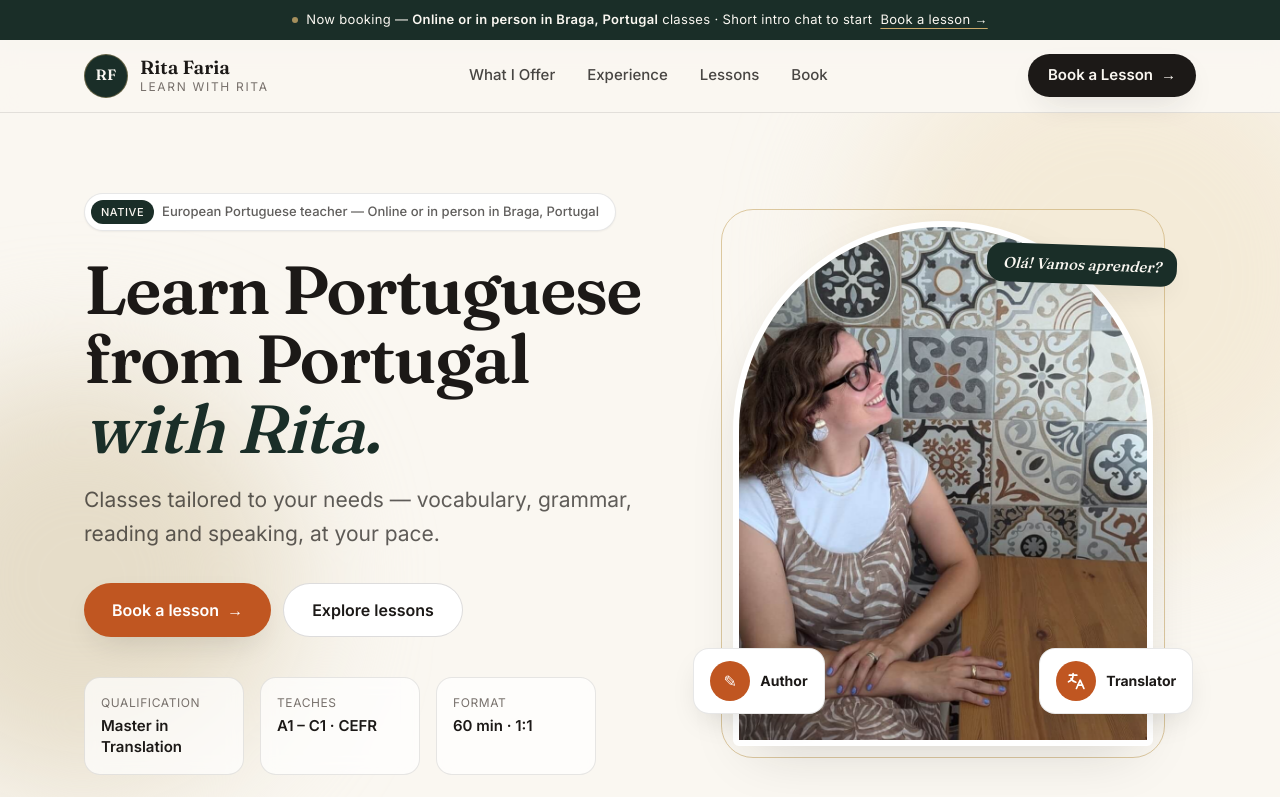
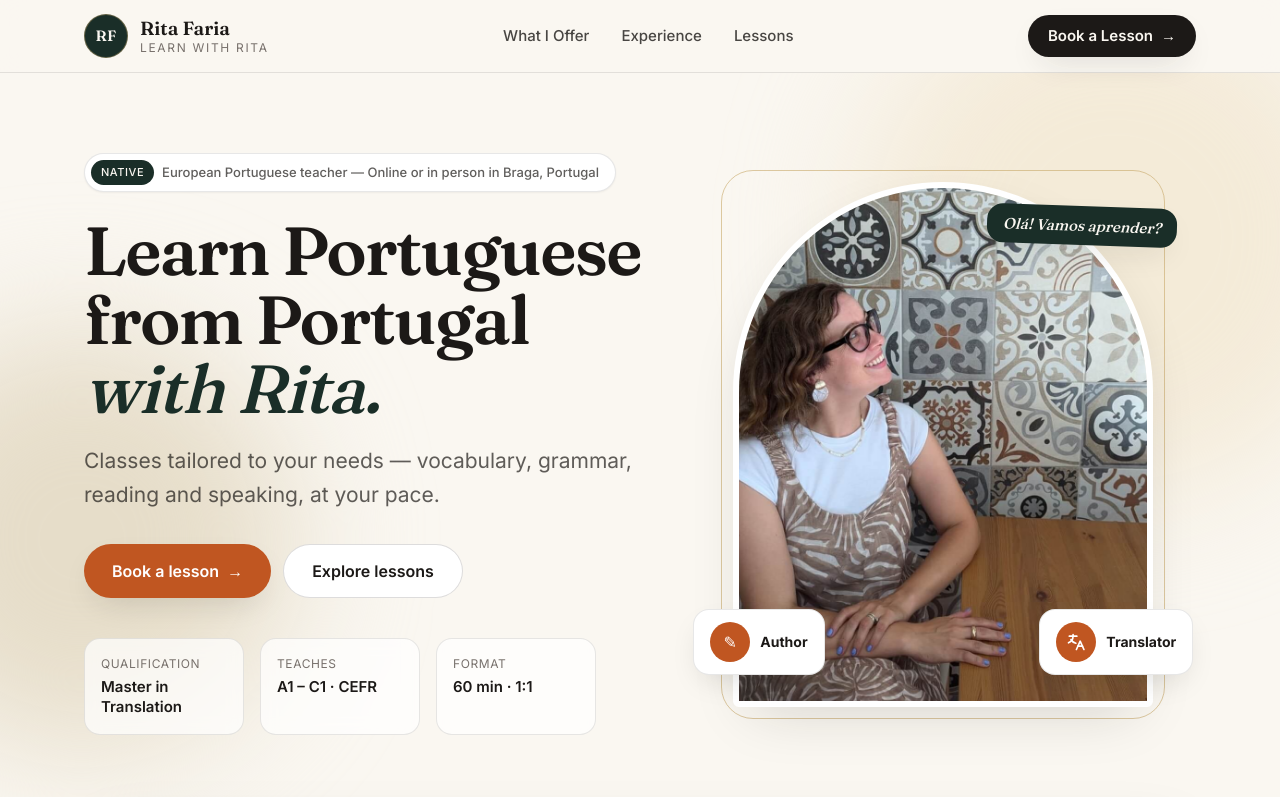
Before and after one commit to jameslawler/ritafaria, a website: page index.html in a window 1280 px wide. Shown: the top 797 px of the page. Drawn offline with nearby package versions, Linux system fonts and the light colour scheme.

Commit message:
Update design

```diff
--- a/index.html
+++ b/index.html
@@ -60,15 +60,6 @@
 </head>
 <body class="bg-paper text-ink">
 
-  <!-- Announcement -->
-  <div class="bg-pine text-paper text-[13px] tracking-wide">
-    <div class="max-w-6xl mx-auto px-5 py-2.5 flex items-center justify-center gap-2 text-center">
-      <span class="inline-flex w-1.5 h-1.5 rounded-full bg-gold animate-pulse"></span>
-      <p>Now booking — <strong class="font-semibold">Online or in person in Braga, Portugal</strong> classes · Short intro chat to start</p>
-      <a href="#book-a-lesson" class="hidden sm:inline underline underline-offset-4 decoration-gold hover:text-goldlight">Book a lesson →</a>
-    </div>
-  </div>
-
   <!-- Nav -->
   <header id="header" class="sticky top-0 z-50 bg-paper/90 backdrop-blur-md border-b border-ink/10 transition-all">
     <div class="max-w-6xl mx-auto px-5 h-[72px] flex items-center justify-between gap-4">
@@ -83,7 +74,6 @@
         <a href="#what-i-offer" class="link-underline text-ink/80 hover:text-ink">What I Offer</a>
         <a href="#my-experience" class="link-underline text-ink/80 hover:text-ink">Experience</a>
         <a href="#types-of-lessons" class="link-underline text-ink/80 hover:text-ink">Lessons</a>
-        <a href="https://www.portuguesefromportugal.com/books/" target="_blank" rel="noopener" class="link-underline text-ink/80 hover:text-ink">Book</a>
       </nav>
       <div class="flex items-center gap-3">
         <a href="#book-a-lesson" class="hidden sm:inline-flex items-center gap-2 bg-ink text-paper text-[15px] font-semibold px-5 py-2.5 rounded-full hover:bg-pine transition shadow-card">
@@ -233,7 +223,7 @@
             <p>I am a Master in Translation and I currently teach Portuguese as a foreign language at <a class="underline decoration-gold decoration-2 underline-offset-4 font-medium text-ink hover:text-clay" href="https://babelium.elach.uminho.pt/index.php/en/babelium-en/">BabeliUM — the Language Centre of the University of Minho</a>, alongside private tutoring.</p>
             <p>Previously, I taught Portuguese as a foreign language at the Munich Community college (Volkshochschule München).</p>
             <p>I am the author of two European Portuguese learning books — “<a class="underline decoration-gold decoration-2 underline-offset-4 font-medium text-ink hover:text-clay" href="https://www.portuguesefromportugal.com/books/#daily-european-portuguese100-most-common-verbs">Daily European Portuguese: 100 Most Common Verbs</a>” and “<a class="underline decoration-gold decoration-2 underline-offset-4 font-medium text-ink hover:text-clay" href="https://www.portuguesefromportugal.com/books/#aprender-portugu%C3%AAs-com-poesialearn-portuguese-with-poetry">Aprender Português com Poesia – Learn Portuguese with Poetry</a>” (see <a class="underline decoration-gold decoration-2 underline-offset-4 font-medium text-ink hover:text-clay" href="https://www.portuguesefromportugal.com/books/">all books</a>).</p>
-            <p>I am the co-founder of the learning platform <a class="underline decoration-gold decoration-2 underline-offset-4 font-medium text-ink hover:text-clay" href="https://www.portuguesefromportugal.com">Portuguese from Portugal</a> as well as content creator for my private blog <a class="underline decoration-gold decoration-2 underline-offset-4 font-medium text-ink hover:text-clay" href="http://www.ritafaria.com/">Rita Faria</a> and <a class="underline decoration-gold decoration-2 underline-offset-4 font-medium text-ink hover:text-clay" href="https://m.facebook.com/reading.in.focus/">Reading in Focus</a></p>
+            <p>I am the co-founder of the learning platform <a class="underline decoration-gold decoration-2 underline-offset-4 font-medium text-ink hover:text-clay" href="https://www.portuguesefromportugal.com">Portuguese from Portugal</a> as well as content creator for <a class="underline decoration-gold decoration-2 underline-offset-4 font-medium text-ink hover:text-clay" href="https://m.facebook.com/reading.in.focus/">Reading in Focus</a></p>
           </div>
           <div class="mt-8 space-y-0 border-l-2 border-pine/15 ml-2">
             <div class="pl-6 pb-6 relative">
@@ -258,7 +248,7 @@
               <span class="absolute -left-[7px] top-1 w-3 h-3 rounded-full bg-clay"></span>
               <p class="text-[13px] uppercase tracking-wider text-muted font-semibold">Projects</p>
               <p class="font-semibold">Author, translator & co-founder</p>
-              <p class="text-ink/60 text-[15px]">2 books, full book translations, platform & blog</p>
+              <p class="text-ink/60 text-[15px]">2 books, full book translations & platform</p>
             </div>
           </div>
         </div>
```
